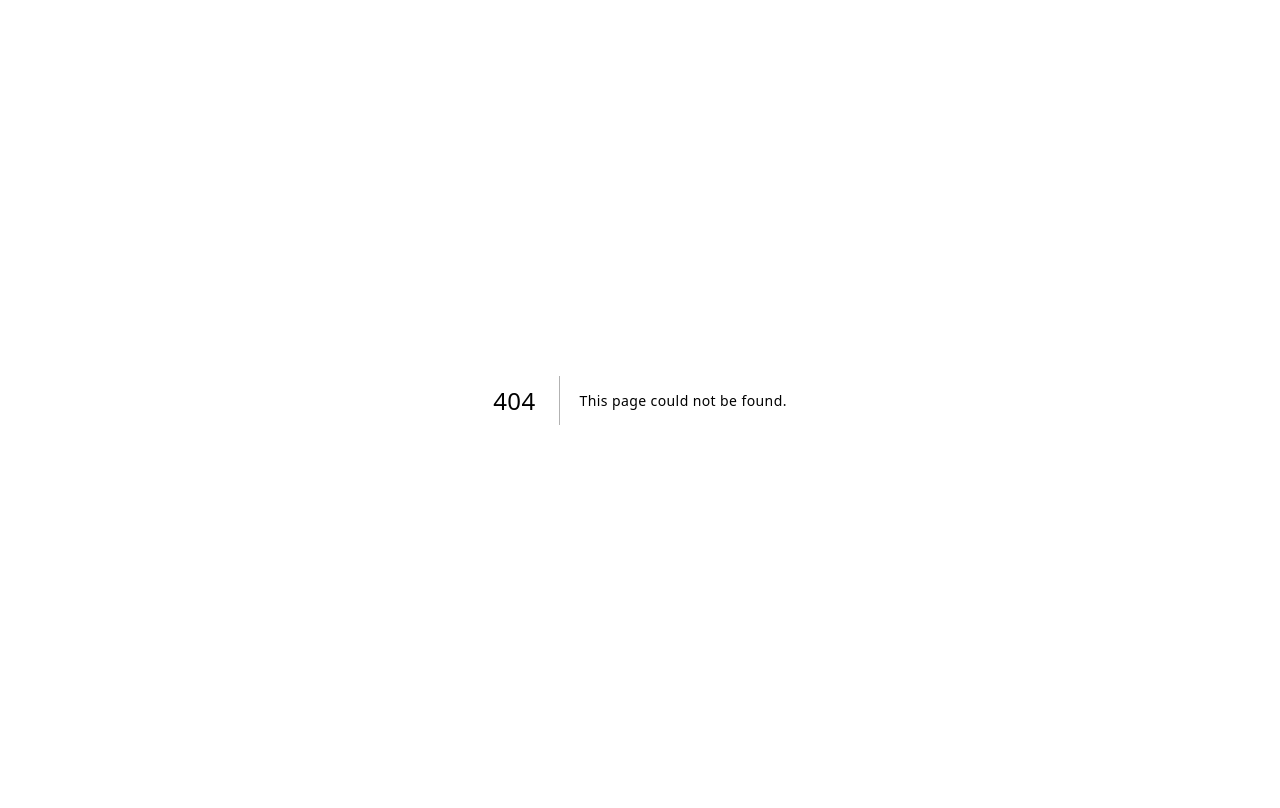
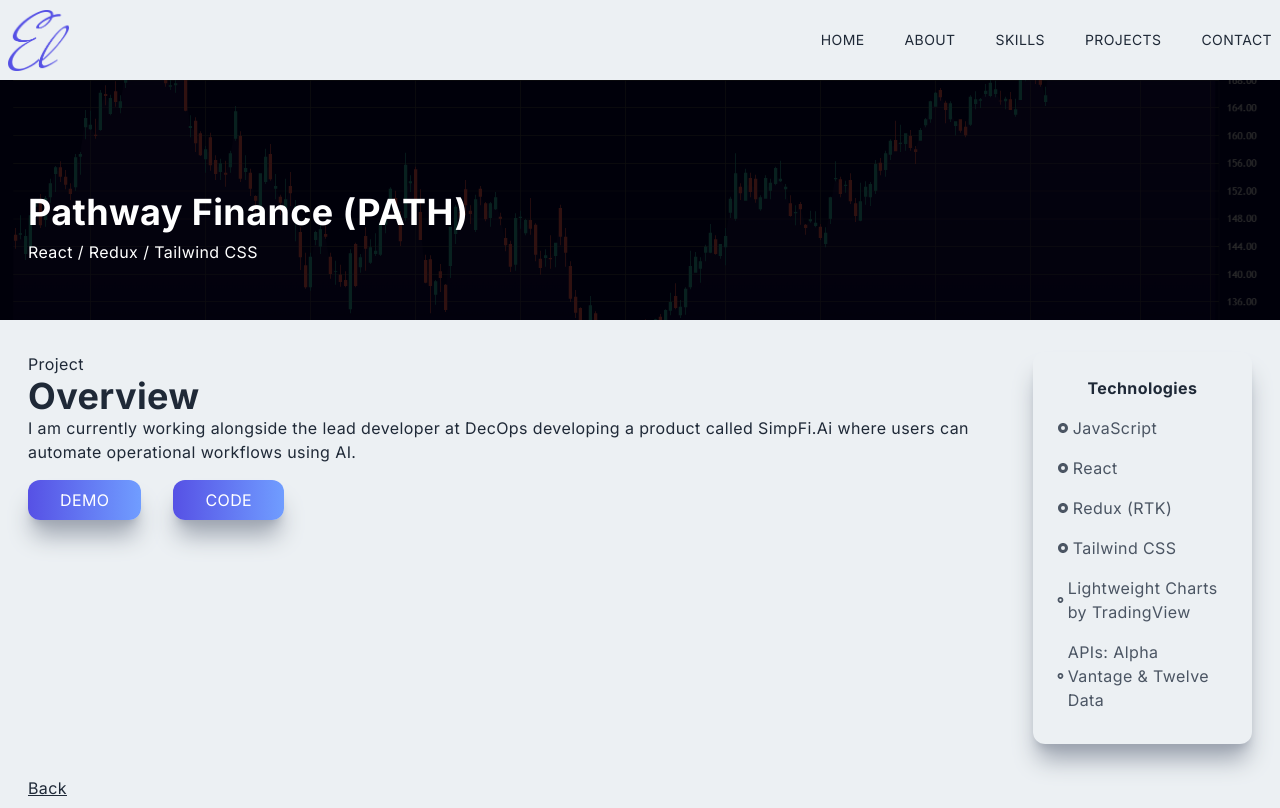
Before and after one commit to elehma4/portfolio-nextjs, a Next.js app: page /simplify in a window 1280 px wide. Before the commit this address had no page. Built offline with nearby package versions, Linux system fonts and the light colour scheme.

Commit message:
update projects

```diff
--- /dev/null
+++ b/app/simplify/page.jsx
@@ -0,0 +1,52 @@
+import React from 'react'
+import Navbar from '../../components/Navbar';
+import Image from 'next/image';
+import pathwayPortal from '../../public/assets/projects/pathway-portal.png'
+import {RiRadioButtonFill} from 'react-icons/ri'
+import Link from 'next/link'
+
+function boxBuddy() {
+  return (
+    <div className='w-full'>
+        <Navbar/>
+
+      <div className='w-screen h-[30vh] lg:h-[40vh] relative'>
+        <div className='absolute top-0 left-0 w-full h-[30vh] lg:h-[40vh] bg-black/80 z-10' />
+
+        <Image className='absolute z-1' layout='fill' objectFit='cover' src={pathwayPortal} alt='/' />
+        <div className='absolute top-[70%] max-w-[1240px] w-full left-[50%] right-[50%] translate-x-[-50%] translate-y-[-50%] text-white z-10 p-2'>
+            <h2 className='py-2'>Pathway Finance (PATH)</h2>
+            <h3>React / Redux / Tailwind CSS</h3>
+        </div>
+      </div>
+
+      <div className='max-w-[1240px] mx-auto p-2 grid md:grid-cols-5 gap-8 pt-8'>
+        <div className='col-span-4'>
+          <p>Project</p>
+          <h2>Overview</h2>
+          <p>I am currently working alongside the lead developer at DecOps developing a product called SimpFi.Ai where users can automate operational workflows using AI.<br />
+          </p>
+          <Link href='https://pathway-finance.netlify.app/'><button className='px-8 py-2 mt-4 mr-8'>Demo</button></Link>
+          <Link href='https://github.com/ETH1Elohim/pathway-finance-reactjs'><button className='px-8 py-2 mt-4'>Code</button></Link>
+        </div>
+        <div className='col-span-4 md:col-span-1 shadow-xl shadow-gray-400 rounded-xl p-4 h-fit'>
+          <div className='p-2'>
+            <p className='text-center font-bold pb-2'>Technologies</p>
+            <div className='grid grid-cols-3 md:grid-cols-1'>
+              <p className='text-gray-600 py-2 flex items-center'><RiRadioButtonFill className='pr-1' /> JavaScript </p>
+              <p className='text-gray-600 py-2 flex items-center'><RiRadioButtonFill className='pr-1' /> React </p>
+              <p className='text-gray-600 py-2 flex items-center'><RiRadioButtonFill className='pr-1' /> Redux (RTK) </p>
+              <p className='text-gray-600 py-2 flex items-center'><RiRadioButtonFill className='pr-1' /> Tailwind CSS </p>
+              <p className='text-gray-600 py-2 flex items-center'><RiRadioButtonFill className='pr-1' /> Lightweight Charts by TradingView </p>
+              <p className='text-gray-600 py-2 flex items-center'><RiRadioButtonFill className='pr-1' /> APIs: Alpha Vantage & Twelve Data </p>
+            </div>
+          </div>
+        </div>
+        <Link href='/#projects'><p className='underline cursor-pointer'>Back</p></Link>
+      </div>
+
+    </div>
+  )
+}
+
+export default boxBuddy
--- a/components/Projects.jsx
+++ b/components/Projects.jsx
@@ -8,6 +8,7 @@
 import blackjackImg from '../public/assets/projects/blackjack1.png'
 import odeszaImg from '../public/assets/projects/odesza-forum.png'
 import portfolioImg from '../public/assets/projects/portfolio-home.png'
+import simplifyImg from '../public/assets/projects/SimpFi-AI.png'
 
 
 export const Projects = () => {
@@ -18,10 +19,11 @@
             <p className='text-xl tracking-widest uppercase text-[#5651e5]'>Projects</p>
             <h2 className='py-4'>What I've Built</h2>
             <div className='grid md:grid-cols-2 gap-8'>
+              <ProjectItem title="SimpFi.AI" description="SimpFi.AI is a product where users can automate operational workflows using AI" backgroundImg={simplifyImg} projectUrl='/simplify' />
+              <ProjectItem title='Box Buddy' description='Full-Stack Mobile Fitness Application' backgroundImg={boxBuddyImg} projectUrl='/boxBuddy' className='w-64 h-32' />
               <ProjectItem title="Pathway Finance (PATH)" description="Front-End Market Analysis Tool built with React" backgroundImg={pathwayImg} projectUrl='/pathwayFinance' />
-              <ProjectItem title='Box Buddy' description='Full-Stack Mobile Fitness Application' backgroundImg={boxBuddyImg} projectUrl='/boxBuddy' className='w-64 h-32' />
               <ProjectItem title='Hermes App' description='Front-End Crypto Application' backgroundImg={hermesImg} projectUrl='/hermesApp' />
-              <ProjectItem title='My Portfolio Site' description='Front-End Next.js Portfolio Site' backgroundImg={portfolioImg} projectUrl='/myPortfolio' />
+              {/* <ProjectItem title='My Portfolio Site' description='Front-End Next.js Portfolio Site' backgroundImg={portfolioImg} projectUrl='/myPortfolio' /> */}
               {/* <ProjectItem title='Odesza Forum' description='Odesza forums with Socket.io' backgroundImg={odeszaImg} projectUrl='/odeszaForum' /> */}
               {/* <ProjectItem title='Blackjack Game' description='Logic-based Blackjack Game' backgroundImg={blackjackImg} projectUrl='/blackjack' /> */}
 
```
Also changed, not shown: public/assets/projects/SimpFi-AI.png (added).
